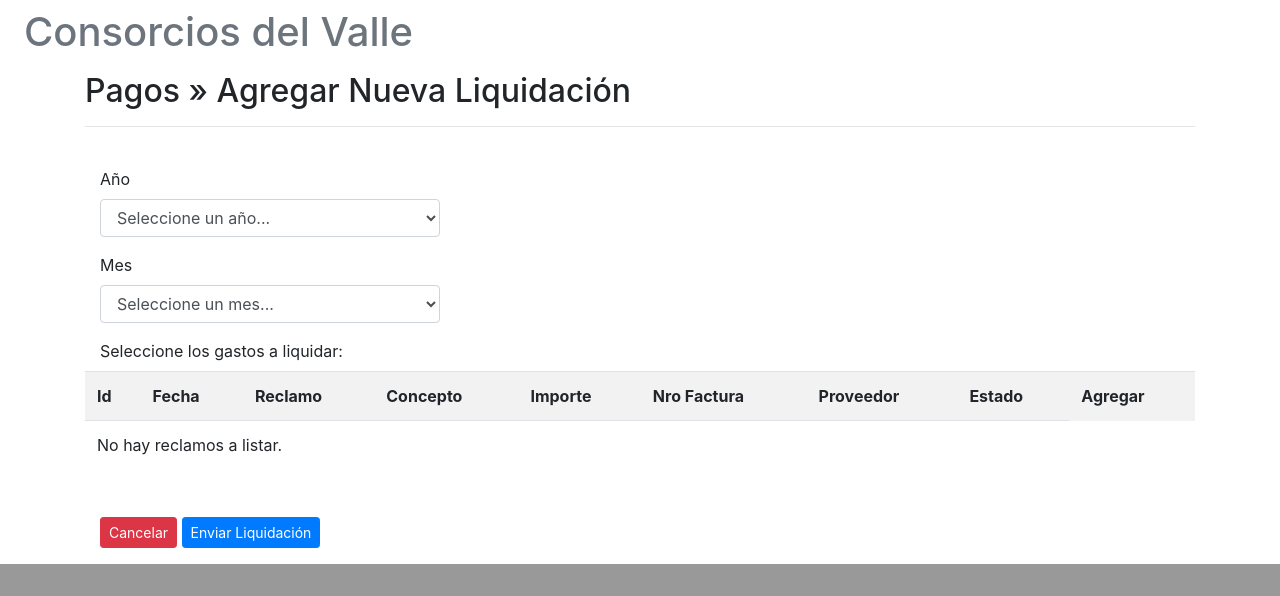
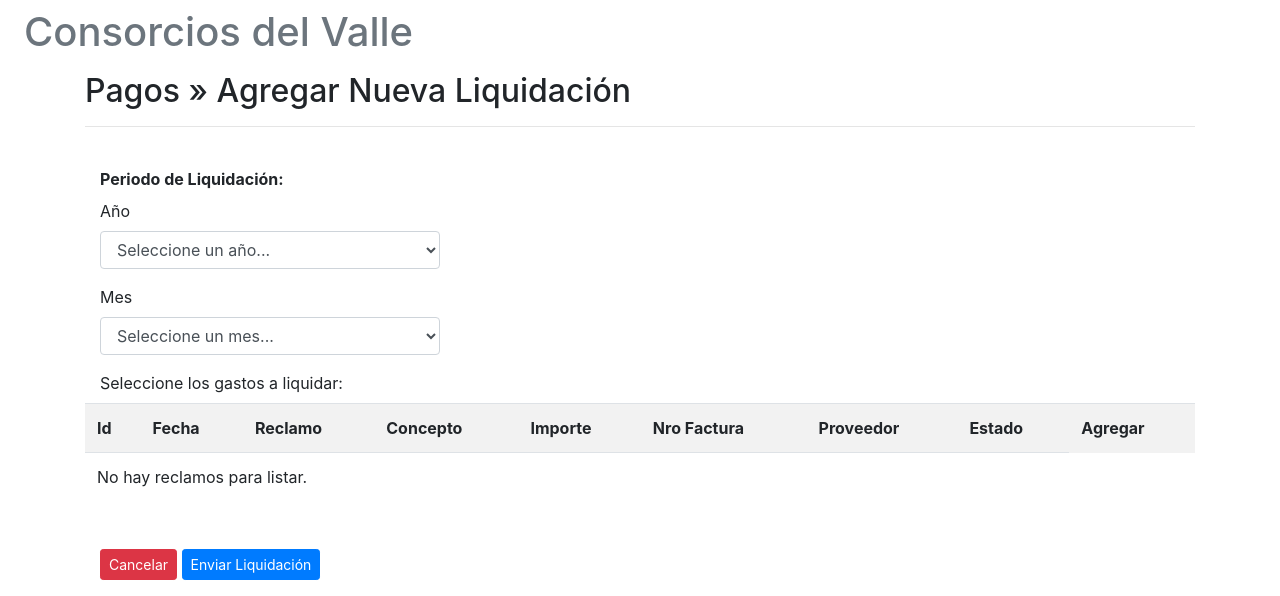
Before and after one commit to DanielaMansilla/consorcio, a PHP site: page /abm/agregarLiquidacion.php in a window 1280 px wide. Shown: the part 960-1556 px from the top of the page. Before the commit the page ends 1524 px from the top, so only its background shows below. Run offline with PHP 8.4, Linux system fonts and the light colour scheme; a user stored in the database is signed in; data comes from the database, SQL or seed files in the repository; tables that the repository leaves empty hold one stand-in row (values such as "Sample post"); some libraries are stand-ins or nearby versions.

Commit message:
Actualizada pantalla de agregar liquidacion. Ahi se pueden asociar los gastos con una nueva liquidacion.

```diff
--- a/app/view/abm/agregarLiquidacion.php
+++ b/app/view/abm/agregarLiquidacion.php
@@ -2,7 +2,7 @@
 require_once '../../config/Conexion.php';
 session_start();
 // Permisos
-if(!isset($_SESSION['admin']) && !isset($_SESSION['operador'])) {
+if (!isset($_SESSION['admin']) && !isset($_SESSION['operador'])) {
 	header("Location: index.php");
 }
 ?>
@@ -25,28 +25,48 @@ if(!isset($_SESSION['admin']) && !isset($_SESSION['operador'])) {
 			<br/>
 
 			<?php
-			if(isset($_POST['add'])){
-				$idPropiedad	= mysqli_real_escape_string($conexion, (strip_tags($_POST["idPropiedad"], ENT_QUOTES)));
-				$descripcion	= mysqli_real_escape_string($conexion, (strip_tags($_POST["descripcion"], ENT_QUOTES)));
-				$estado			= mysqli_real_escape_string($conexion, (strip_tags("Activo", ENT_QUOTES)));
+			if (isset($_POST['add'])) {
+				// TODO: Validar que se hayan ingresado la fecha y el Mes...
+				$yearLiquidacion = $_POST["yearLiquidacion"];
+				$mesLiquidacion = $_POST["mesLiquidacion"];
+				$periodo = "$yearLiquidacion-$mesLiquidacion-01";
 
-				// La fecha se setea desde MySQL a través de la funcion now()
-				$insert = mysqli_query($conexion, "INSERT INTO reclamo(idPropiedad, descripcion, estado, fecha) VALUES('$idPropiedad', '$descripcion', '$estado', now())") or die(mysqli_error());
+				if (isset($_POST['gastosLiquidacion']) && !empty($_POST['gastosLiquidacion'])) {
+					// La fecha se setea desde MySQL a través de la funcion now()
+					$insertLiquidacion = mysqli_query($conexion, "INSERT INTO liquidacion(periodo, fecha)
+					VALUES('$periodo', now())") or die(mysqli_error());
 
-				if ($insert){
-					echo '<div class="alert alert-success alert-dismissable"><button type="button" class="close" data-dismiss="alert" aria-hidden="true">&times;</button>Bien hecho! Se ha enviado el reclamo satisfactoriamente.</div>';
+					if ($insertLiquidacion) {
+						$idLiquidacion = mysqli_insert_id($conexion);
+						$gastosLiquidacion = $_POST['gastosLiquidacion'];
+						foreach ($gastosLiquidacion as $idGasto) {
+							$insertGasto = mysqli_query($conexion, "INSERT INTO liquidaciongasto(idLiquidacion, idGasto)
+							VALUES('$idLiquidacion', '$idGasto')") or die(mysqli_error());
+
+							if(!$insertGasto) {
+								echo '<div class="alert alert-danger alert-dismissable"><button type="button" class="close" data-dismiss="alert" aria-hidden="true">&times;</button>Error: No se ha podido crear una nueva liquidación!</div>';
+							}
+							// TODO: Despues de eso, hay que generar las expensas para cada uno de los inquilinos...
+						}
+
+						echo '<div class="alert alert-success alert-dismissable"><button type="button" class="close" data-dismiss="alert" aria-hidden="true">&times;</button>Bien hecho! Se ha creado una nueva liquidación satisfactoriamente.</div>';
+					} else {
+						echo '<div class="alert alert-danger alert-dismissable"><button type="button" class="close" data-dismiss="alert" aria-hidden="true">&times;</button>Error: No se ha podido crear una nueva liquidación!</div>';
+					}
 				} else {
-					echo '<div class="alert alert-danger alert-dismissable"><button type="button" class="close" data-dismiss="alert" aria-hidden="true">&times;</button>Error: No se ha podido enviar el reclamo ingresado!</div>';
+					echo '<div class="alert alert-danger alert-dismissable"><button type="button" class="close" data-dismiss="alert" aria-hidden="true">&times;</button>Error: Debe seleccionar por lo menos un gasto para asociar a la liquidación!</div>';
 				}
+
 			}
 			?>
+			<form class="form-horizontal" action="" method="post" id="reclamoForm">
 
-			<form class="form-horizontal" action="" method="post">
+				<label class="col-sm-3 control-label"><b>Periodo de Liquidación:</b></label>
 
 				<div class="form-group">
 					<label class="col-sm-3 control-label">Año</label>
 					<div class="col-sm-4">
-						<select id='mesLiquidacion' class="form-control">
+						<select name="yearLiquidacion" class="form-control">
 							<option disabled selected>Seleccione un año...</option>
 							<option value='2018'>2018</option>
 							<option value='2019'>2019</option>
@@ -63,17 +83,17 @@ if(!isset($_SESSION['admin']) && !isset($_SESSION['operador'])) {
 				<div class="form-group">
 					<label class="col-sm-3 control-label">Mes</label>
 					<div class="col-sm-4">
-						<select id='mesLiquidacion' class="form-control">
+						<select name="mesLiquidacion" class="form-control">
 							<option disabled selected>Seleccione un mes...</option>
-							<option value='1'>Enero</option>
-							<option value='2'>Febrero</option>
-							<option value='3'>Marzo</option>
-							<option value='4'>Abril</option>
-							<option value='5'>Mayo</option>
-							<option value='6'>Junio</option>
-							<option value='7'>Julio</option>
-							<option value='8'>Agosto</option>
-							<option value='9'>Septiembre</option>
+							<option value='01'>Enero</option>
+							<option value='02'>Febrero</option>
+							<option value='03'>Marzo</option>
+							<option value='04'>Abril</option>
+							<option value='05'>Mayo</option>
+							<option value='06'>Junio</option>
+							<option value='07'>Julio</option>
+							<option value='08'>Agosto</option>
+							<option value='09'>Septiembre</option>
 							<option value='10'>Octubre</option>
 							<option value='11'>Noviembre</option>
 							<option value='12'>Diciembre</option>
@@ -81,7 +101,7 @@ if(!isset($_SESSION['admin']) && !isset($_SESSION['operador'])) {
 					</div>
 				</div>
 
-				<label class="col-sm-3 control-label">Seleccione los gastos a liquidar:</label>
+				<label class="col control-label">Seleccione los gastos a liquidar:</label>
 				<div class="table-responsive">
 				<table class="table table-striped table-hover">
 					<tr>
@@ -106,11 +126,9 @@ if(!isset($_SESSION['admin']) && !isset($_SESSION['operador'])) {
 					ORDER BY gasto.idGasto DESC");
 
 					if (mysqli_num_rows($sql) == 0) {
-						echo '<tr><td colspan="8">No hay reclamos a listar.</td></tr>';
+						echo '<tr><td colspan="8">No hay reclamos para listar.</td></tr>';
 					} else {
 						while ($row = mysqli_fetch_assoc($sql)) {
-							// echo "<script>console.log( 'Debug Objects: " . json_encode($row) . "' );</script>";
-
 							echo '
 							<!-- Modal -->
 							<div class="modal fade" id="modal-reclamo-'.$row['idReclamo'].'" role="dialog">
@@ -172,9 +190,7 @@ if(!isset($_SESSION['admin']) && !isset($_SESSION['operador'])) {
 										break;
 								}
 								echo '<span class="badge badge-'.$badgeColor.'">'.$estado.'</span></td>';
-								echo '<td><input class="form-check-input" type="checkbox" value="'.$row['idGasto'].'" style="margin-left: 1.5rem;" id="gastosLiquidacion"></td>';
-
-								// TODO: Primero crear una nueva liquidacion, luego crear la relacion entre la liquidacion y los gastos seleccionados
+								echo '<td><input class="form-check-input" type="checkbox" value="'.$row['idGasto'].'" style="margin-left: 1.5rem;" name="gastosLiquidacion[]"></td>';
 						}
 					}
 					?>
```
